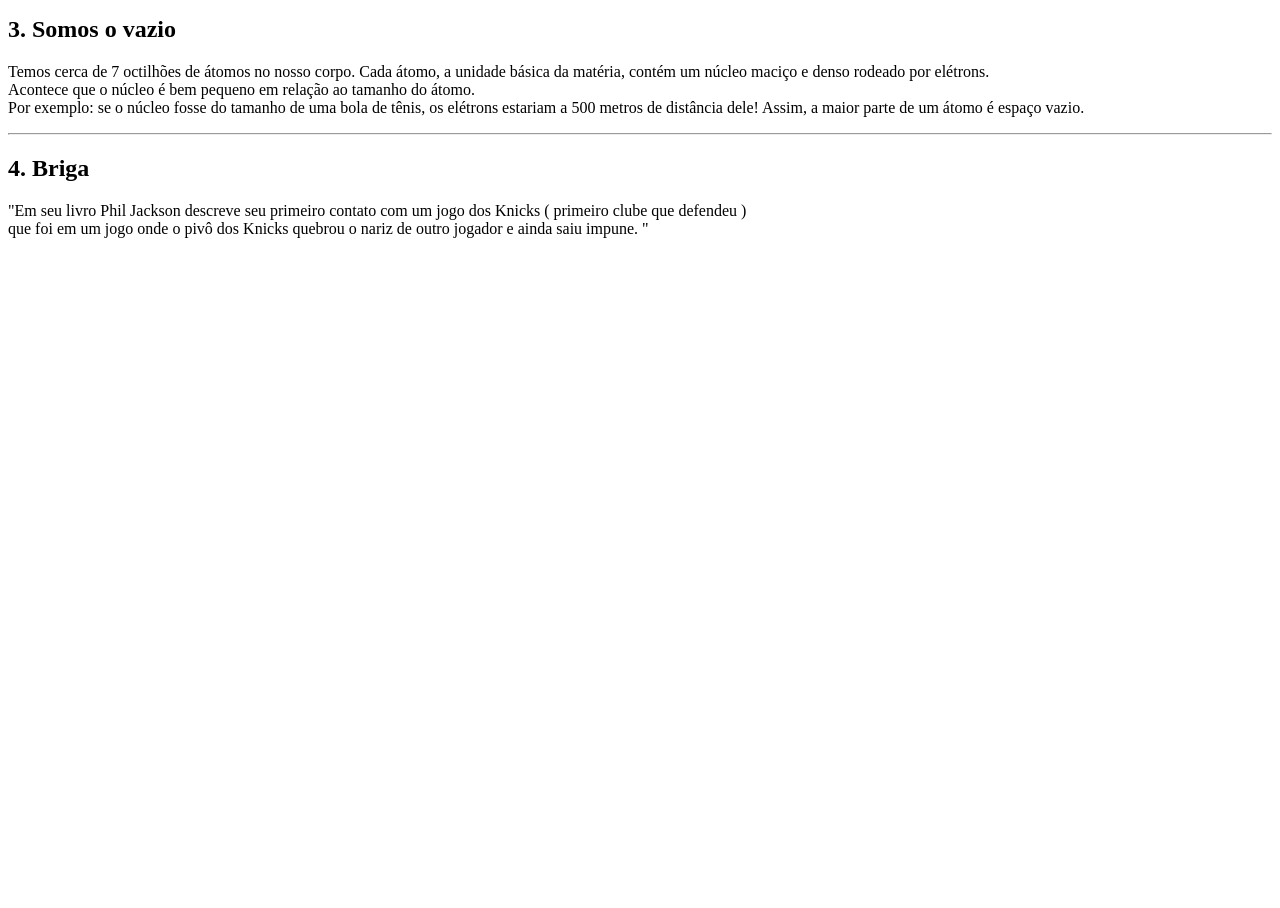
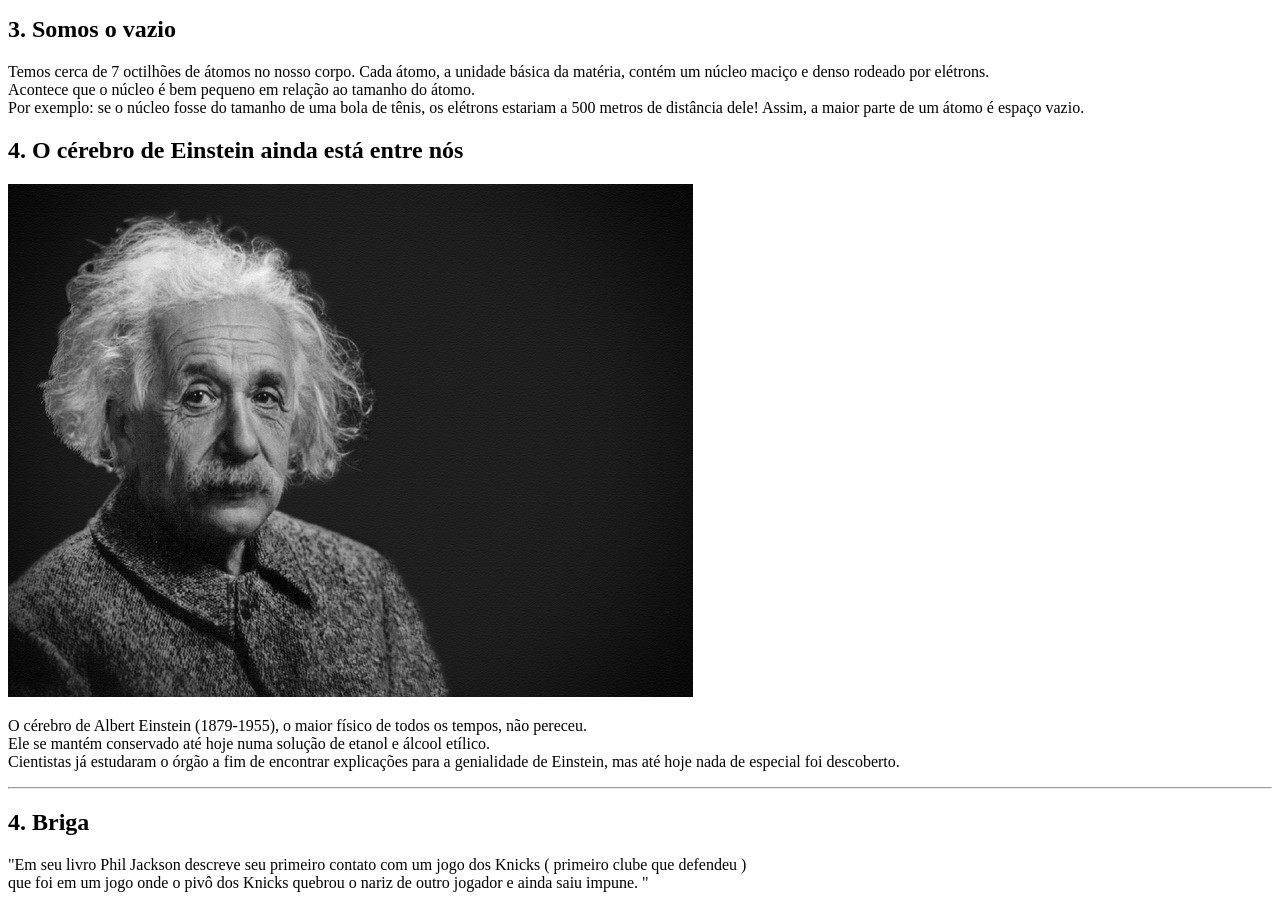
Before and after one commit to djedjeks/dev-web-trabalho1, a plain HTML site: page index.html in a window 1280 px wide. Shown: the part 760-1668 px from the top of the page. Before the commit the page ends 1014 px from the top, so only its background shows below. Drawn offline with Linux system fonts and the light colour scheme.

Commit message:
cérebro de eistein
...

```diff
--- a/index.html
+++ b/index.html
@@ -64,6 +64,18 @@
             </p>
         </article>
 
+        <article>
+            <header>
+                <h2>4. O cérebro de Einstein ainda está entre nós</h2>
+                <img alt="Einstein" src="./img/hiper-curiosidades-einstein.jpg">
+            </header>
+            <p>
+                O cérebro de Albert Einstein (1879-1955), o maior físico de todos os tempos, não pereceu. <br>
+                Ele se mantém conservado até hoje numa solução de etanol e álcool etílico. <br>
+                Cientistas já estudaram o órgão a fim de encontrar explicações para a genialidade de Einstein, mas até hoje nada de especial foi descoberto.
+            </p>
+        </article>
+
         <hr>
 
         <article>
```
Also changed, not shown: img/hiper-curiosidades-einstein.jpg (added).
